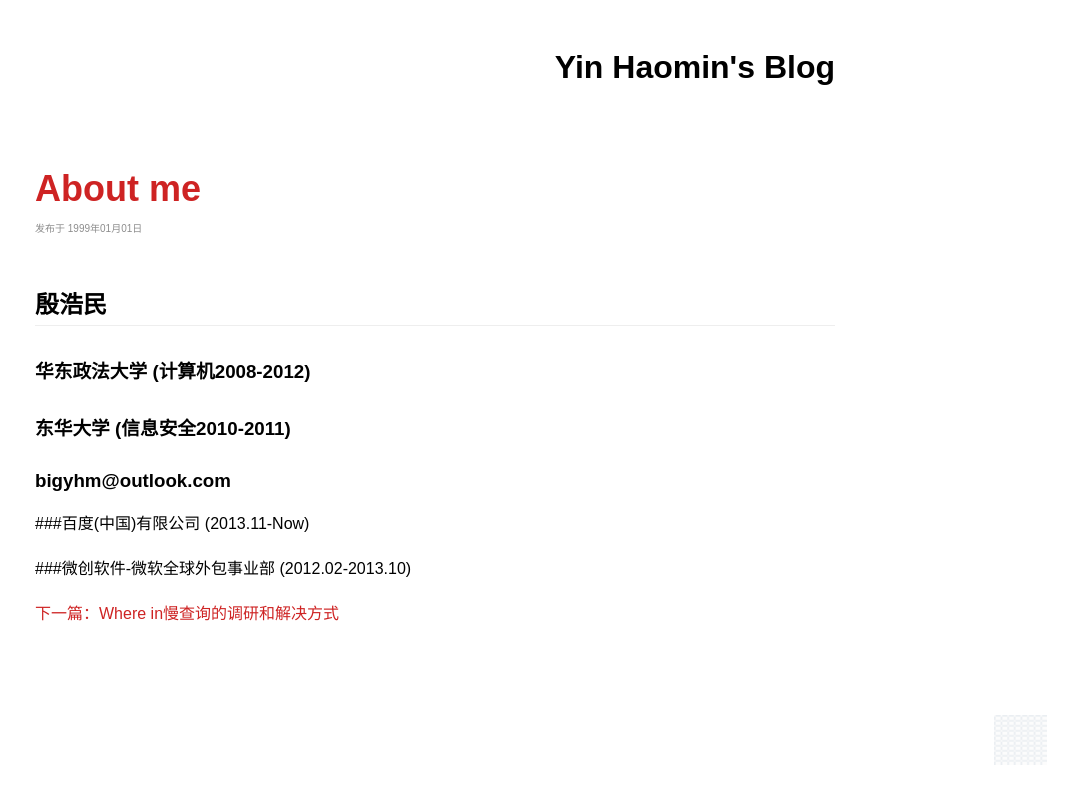
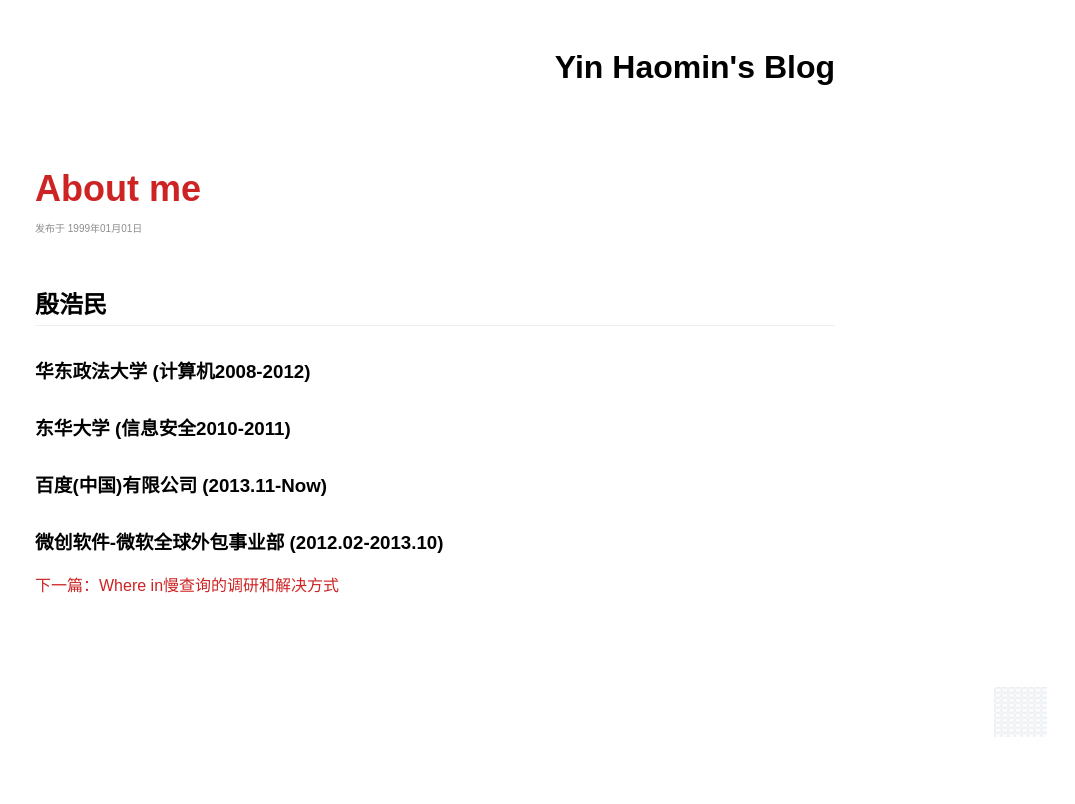
Before and after one commit to yinhaomin/yinhaomin.github.io, a Jekyll site: the page built from _posts/1999-01-01-About me.md, in a window 1280 px wide. Shown: the top 804 px of the page, without its empty margins (205-1280 px from the left). Built offline with Jekyll 4.4.1, drawn with Linux system fonts in a browser that asks for light colours; comment, search, counter and statistics services are not loaded.

Commit message:
Update 1999-01-01-About me.md

```diff
--- a/_posts/1999-01-01-About me.md
+++ b/_posts/1999-01-01-About me.md
@@ -11,8 +11,6 @@ keywords: About me
 
 ### 东华大学       (信息安全2010-2011)
 
-### bigyhm@outlook.com
+### 百度(中国)有限公司          (2013.11-Now)
 
-###百度(中国)有限公司          (2013.11-Now)
-
-###微创软件-微软全球外包事业部 (2012.02-2013.10)
+### 微创软件-微软全球外包事业部 (2012.02-2013.10)
```
